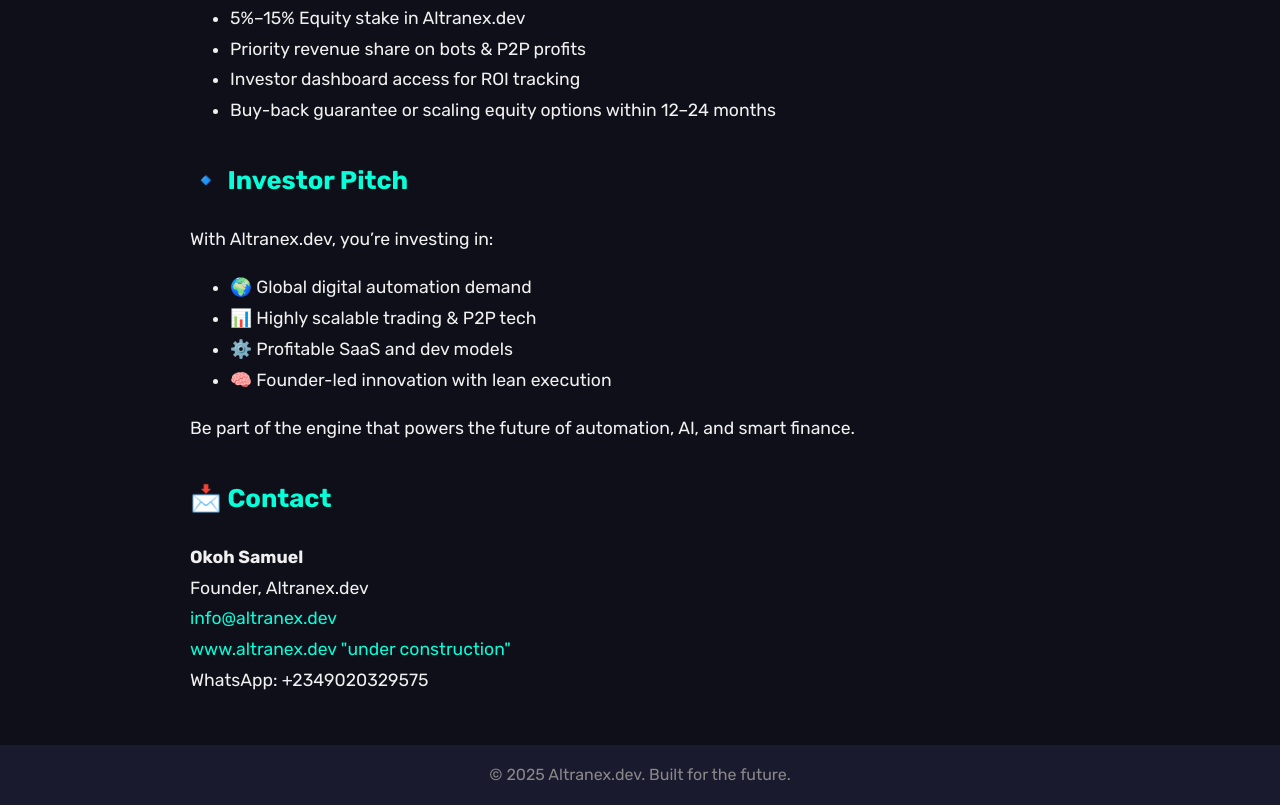
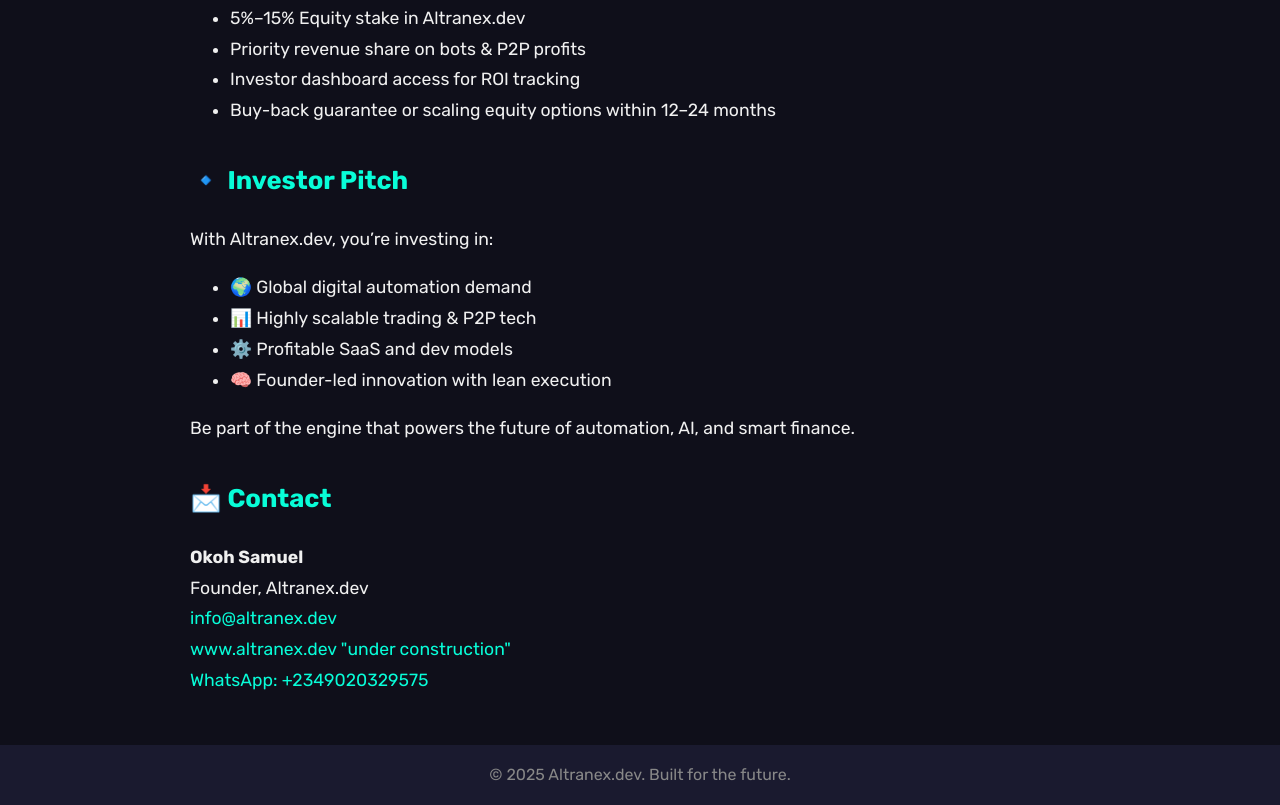
Before and after one commit to sammy3755/Altranex.dev, a plain HTML site: page index.html in a window 1280 px wide. Shown: the part 2834-3639 px from the top of the page. Drawn offline with Linux system fonts and the light colour scheme.

Commit message:
Update index.html

```diff
--- a/index.html
+++ b/index.html
@@ -166,7 +166,7 @@
     Founder, Altranex.dev<br>
     <a href="https://wa.me/2349020329575">info@altranex.dev</a><br>
     <a href="https://altranex.dev" target="_blank">www.altranex.dev "under construction"</a><br>
-    WhatsApp: +2349020329575</p>
+    <a href="https://wa.me/2349020329575">WhatsApp: +2349020329575</a></p>
   </section>
   <footer>
     &copy; 2025 Altranex.dev. Built for the future.
```
